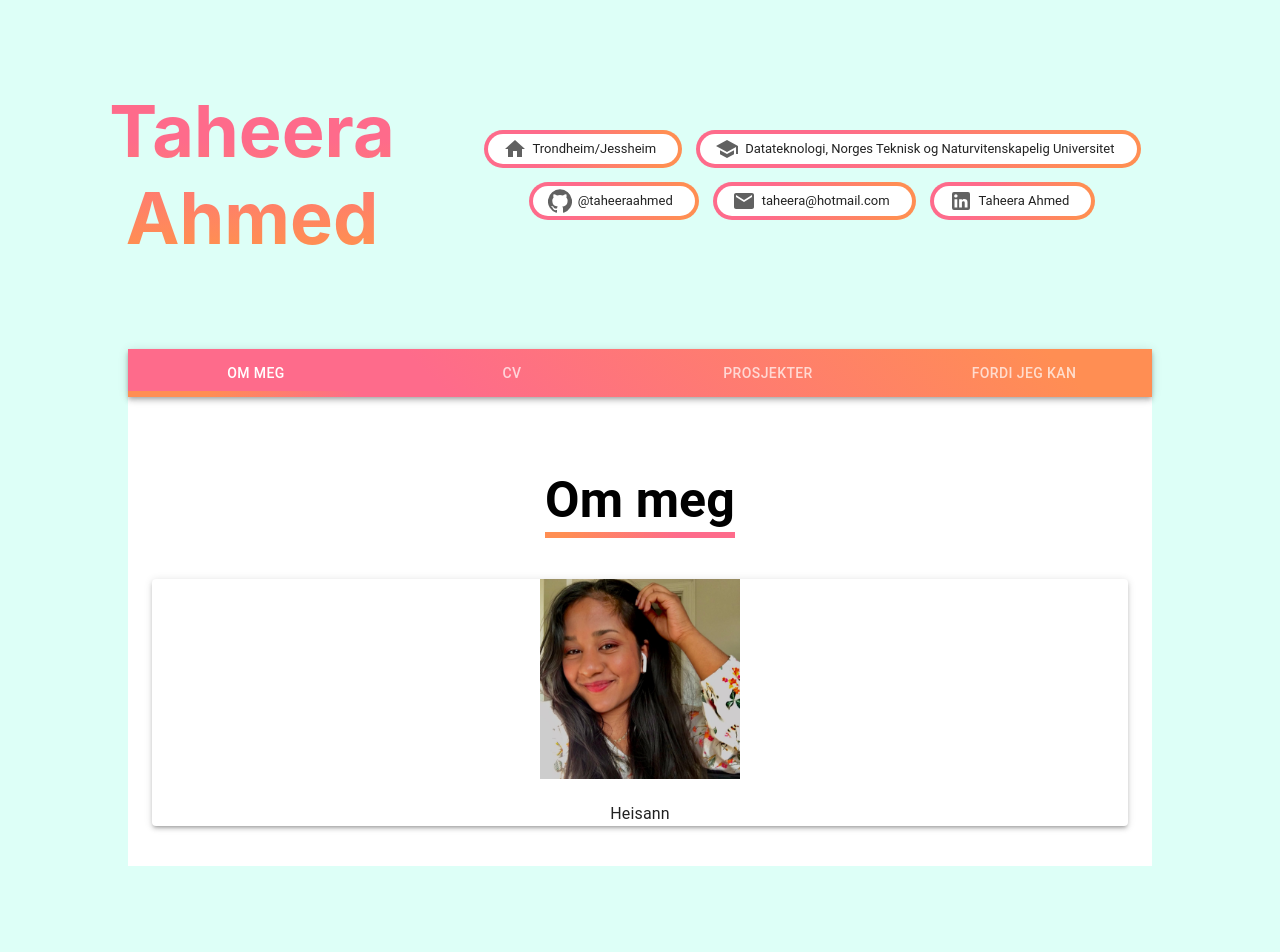
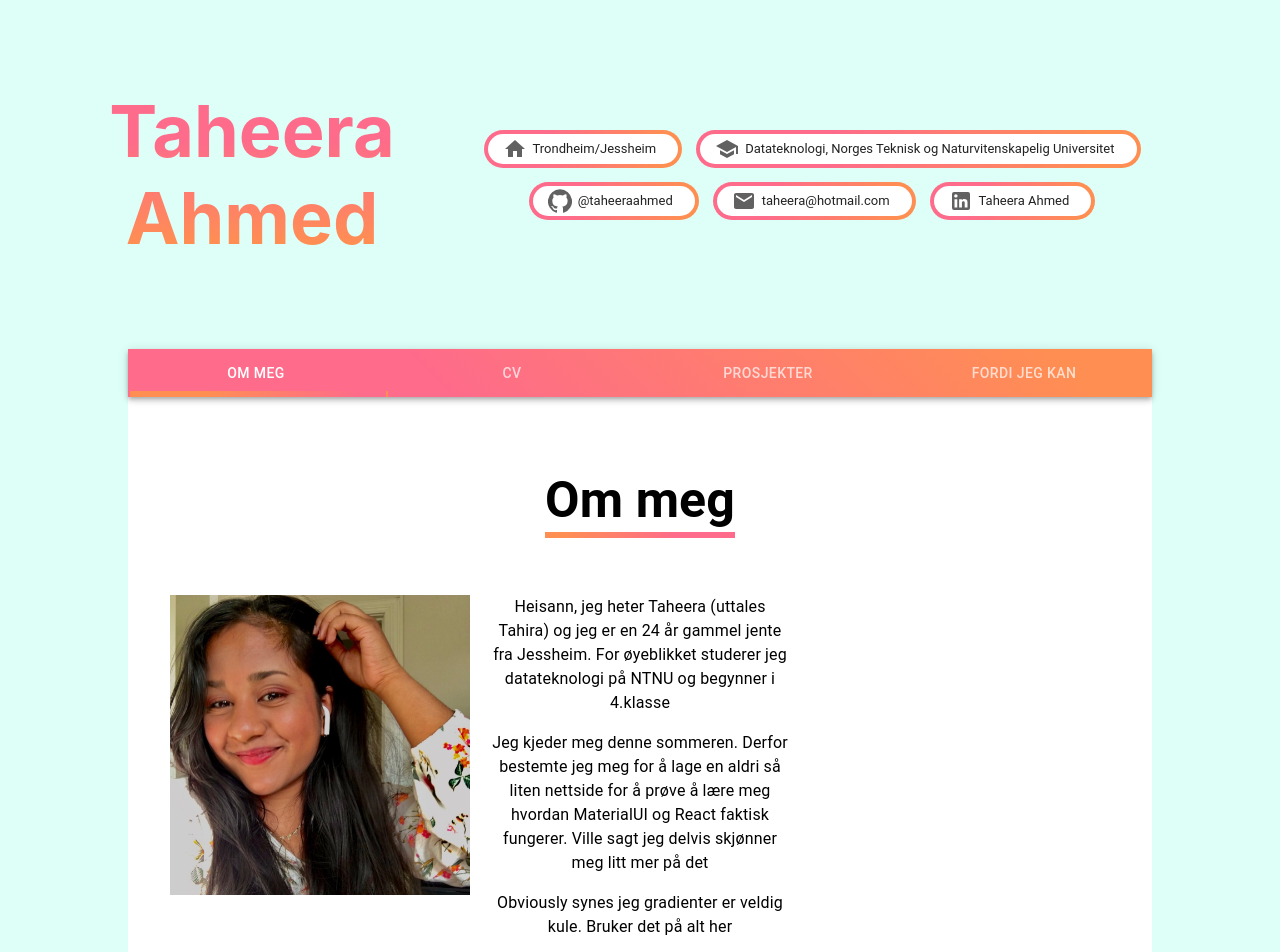
Before and after one commit to taheeraahmed/Making-a-react-app, a React (Create React App) app: page / in a window 1280 px wide. Shown: the top 952 px of the page. Before the commit the page ends 866 px from the top, so only its background shows below. Built offline with nearby package versions, Linux system fonts and the light colour scheme.

Commit message:
Fjernet unødvendige imports

```diff
--- a/src/components/Navbar.js
+++ b/src/components/Navbar.js
@@ -6,9 +6,7 @@ import Tabs from '@material-ui/core/Tabs';
 import Tab from '@material-ui/core/Tab';
 import Typography from '@material-ui/core/Typography';
 import Box from '@material-ui/core/Box';
-import { BorderBottom } from '@material-ui/icons';
 import JustMe from '../images/pb.jpg';
-import Paper from '@material-ui/core/Paper';
 
 function TabPanel(props) {
   const { children, value, index, ...other } = props;
@@ -62,11 +60,10 @@ const useStyles = makeStyles({
   indicator: {
     border: 'double 2px transparent',
     backgroundImage: 'linear-gradient(transparent, transparent), radial-gradient(circle at top left, #FF8E53 30%,#FE6B8B 90% )',
-    backgroundOrigin: 'border-box',
-    backgroundClip: 'content-box, border-box',
   },
   tabs: {
     background: "linear-gradient(45deg, #FE6B8B 30%, #FF8E53 90%)",
+    fontSize: 20,
   }
 });
 
@@ -100,10 +97,30 @@ export default function Navbar() {
         <h2>
           Om meg
         </h2>
-        <Paper elevation={3}>
-          <img src={JustMe} width="200"alt="cam"/>
-          <p>Heisann</p>
-        </Paper>
+        <Box display="flex" p={1} >
+          <Box p={1} width="33%">
+            <img src={JustMe} width="300"alt="cam"/>
+          </Box>
+          <Box p={1} width="33%" >
+            <Typography paragraph = {true}>
+              Heisann,
+              jeg heter Taheera (uttales Tahira) og jeg er en 24 år gammel jente fra Jessheim.
+              For øyeblikket studerer jeg datateknologi på NTNU og begynner i 4.klasse
+            </Typography>
+            <Typography paragraph = {true}>
+              Jeg kjeder meg denne sommeren. Derfor bestemte jeg meg for å lage en aldri så liten nettside for å
+              prøve å lære meg hvordan MaterialUI og React faktisk fungerer. Ville sagt jeg delvis
+              skjønner meg litt mer på det
+            </Typography>
+            <Typography paragraph = {true}>
+              Obviously synes jeg gradienter er veldig kule. Bruker det på alt her
+            </Typography>
+          </Box>
+          <Box p={1} width="33%">
+            <Typography>
+            </Typography>
+          </Box>
+        </Box>
       </TabPanel>
       <TabPanel value={value} index={1}>
         <h2>
```
